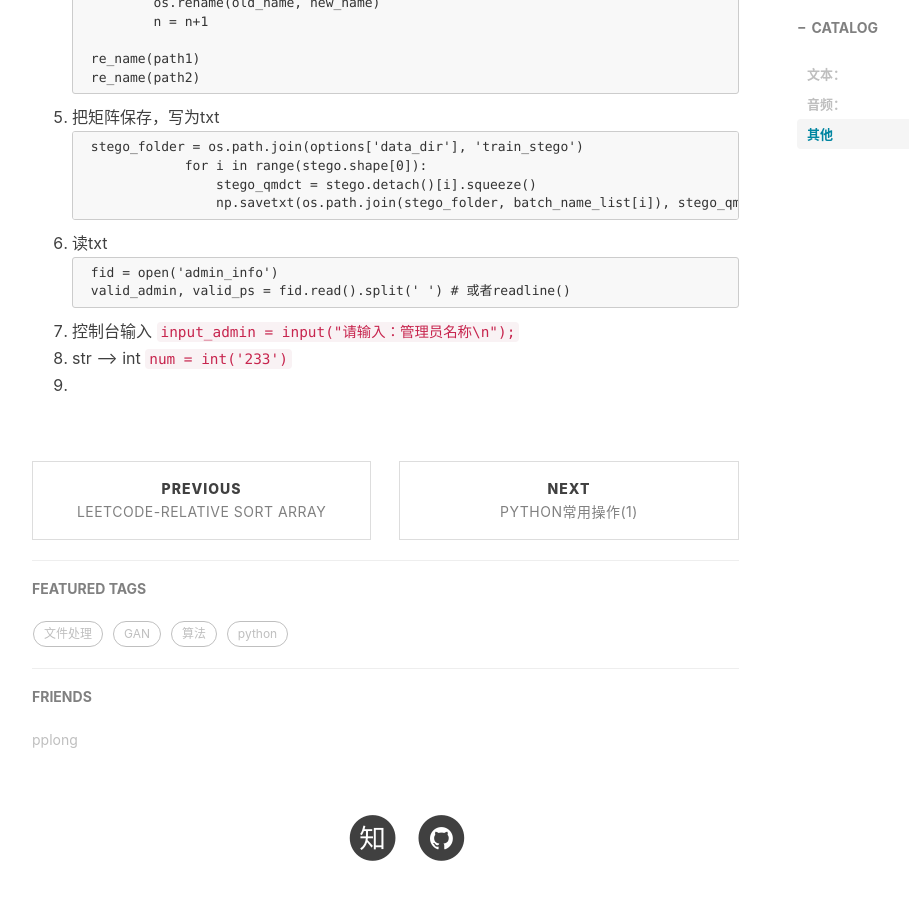
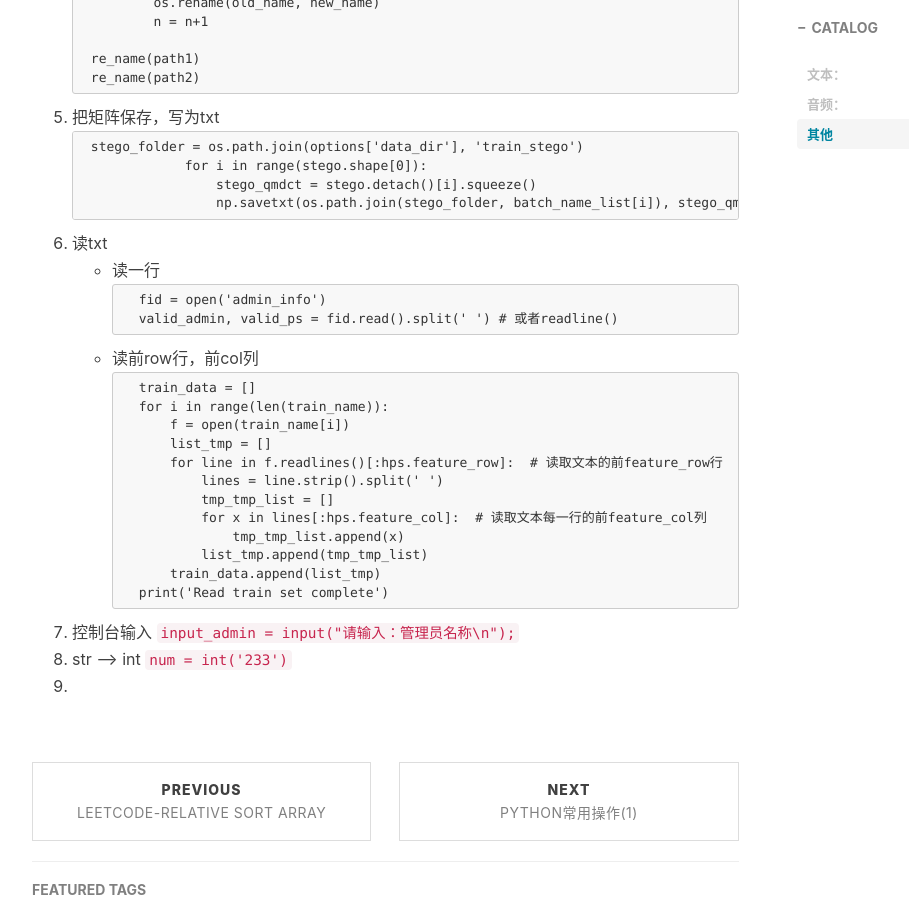
Before and after one commit to LeeeLiu/leeeliu.github.io, a Jekyll site: the page built from _posts/2019-09-09-python处理文本、音频.md, in a window 1280 px wide and 900 px high, scrolled down 2274 px. Shown: the whole window, without its empty margins (233-1142 px from the left). Built offline with Jekyll 4.4.1, drawn with Linux system fonts in a browser that asks for light colours; nearby versions of some CDN libraries; comment, search, counter and statistics services are not loaded.

Commit message:
Update 2019-09-09-python处理文本、音频.md

````diff
--- a/_posts/2019-09-09-python处理文本、音频.md
+++ b/_posts/2019-09-09-python处理文本、音频.md
@@ -116,10 +116,26 @@ for file in files1:         #遍历文件夹
                     np.savetxt(os.path.join(stego_folder, batch_name_list[i]), stego_qmdct, fmt='%d')
     ```
 4. 读txt
-    ```
-    fid = open('admin_info')
-    valid_admin, valid_ps = fid.read().split(' ') # 或者readline()
-    ```
+    - 读一行
+        ```
+        fid = open('admin_info')
+        valid_admin, valid_ps = fid.read().split(' ') # 或者readline()
+        ```
+    - 读前row行，前col列
+        ```
+        train_data = []
+        for i in range(len(train_name)):
+            f = open(train_name[i])
+            list_tmp = []
+            for line in f.readlines()[:hps.feature_row]:  # 读取文本的前feature_row行
+                lines = line.strip().split(' ')
+                tmp_tmp_list = []
+                for x in lines[:hps.feature_col]:  # 读取文本每一行的前feature_col列
+                    tmp_tmp_list.append(x)
+                list_tmp.append(tmp_tmp_list)
+            train_data.append(list_tmp)
+        print('Read train set complete')
+        ```
 5. 控制台输入
     `input_admin = input("请输入：管理员名称\n");`
 6. str --> int
````
